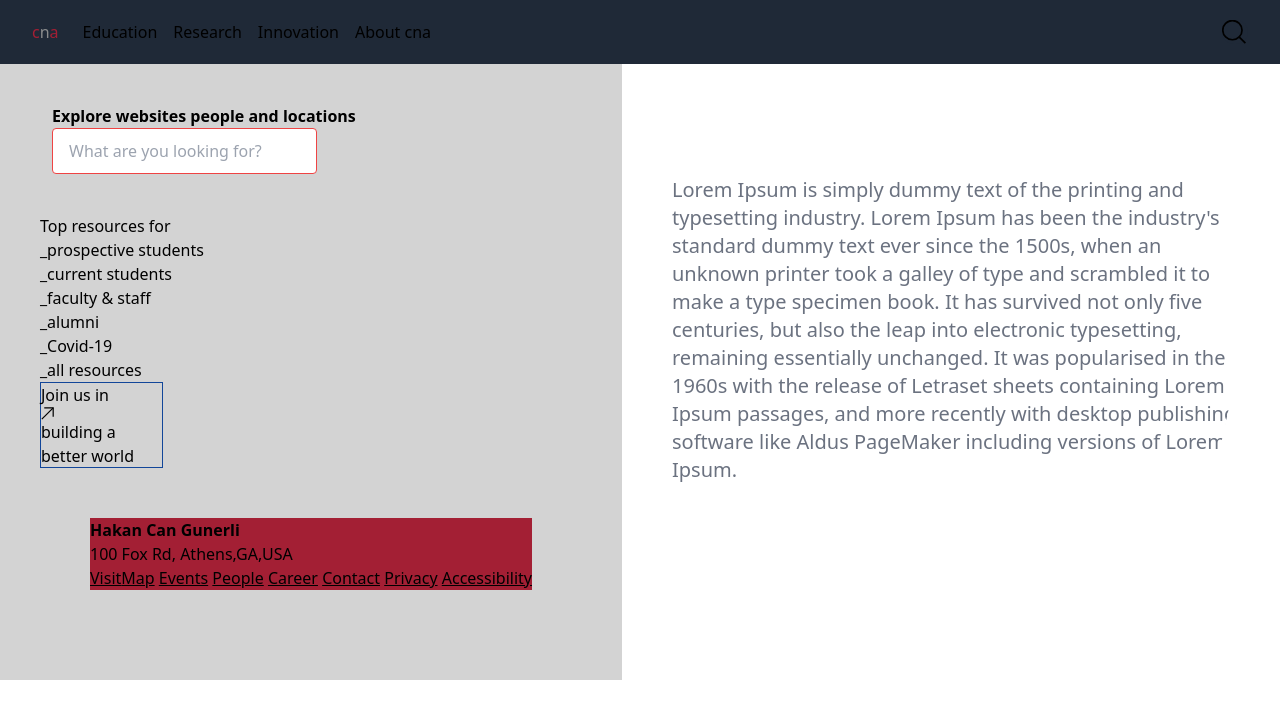
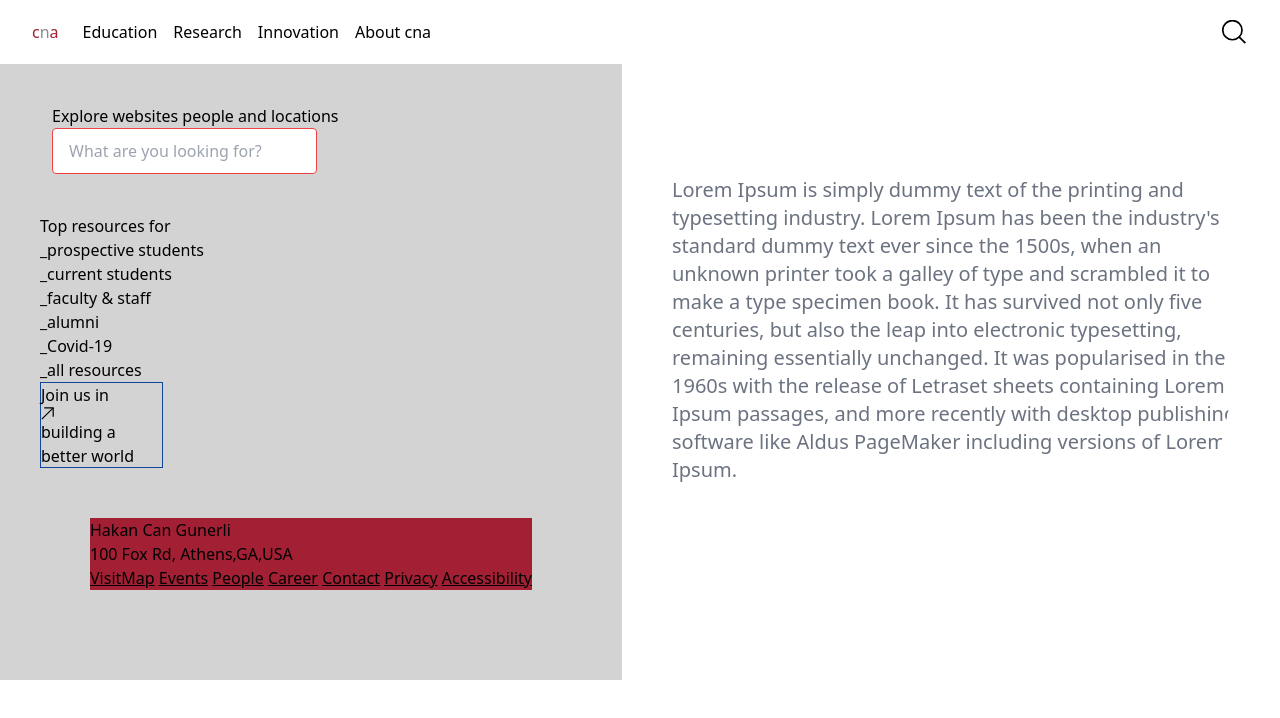
Before and after one commit to 63616e/hakancangunerli.com-old, a Next.js app: page / in a window 1280 px wide. Shown: the top 718 px of the page. Built offline with nearby package versions, Linux system fonts and the light colour scheme.

Commit message:
added stolen font

```diff
--- a/pages/index.js
+++ b/pages/index.js
@@ -19,7 +19,7 @@ const navigation = [
 export default function Home() {
   return (
     <>
-      <Disclosure as="nav" className="bg-gray-800">
+      <Disclosure as="nav" className="bg-white-800">
         {({ open }) => (
           <>
             <div className=" mx-auto px-2 sm:px-6 lg:px-8">
@@ -57,7 +57,7 @@ export default function Home() {
                   {/* Profile dropdown */}
                   <Menu as="div" className="ml-3 relative">
                     <div>
-                      <Menu.Button className="bg-gray-800 flex text-sm rounded-full focus:outline-none focus:ring-2 focus:ring-offset-2 focus:ring-offset-gray-800 focus:ring-white">
+                      <Menu.Button className="bg-white-800 flex text-sm rounded-full focus:outline-none focus:ring-2 focus:ring-offset-2 focus:ring-offset-gray-800 focus:ring-white">
                         <span className="sr-only">Open user menu</span>
                         <svg
                           class="site-nav__search-icon site-nav__search-icon--open"
--- a/styles/globals.css
+++ b/styles/globals.css
@@ -1,9 +1,13 @@
 html,
 body {
+  /* font stolen from MIT, pls change asap */
   padding: 0;
   margin: 0;
-  font-family: -apple-system, BlinkMacSystemFont, Segoe UI, Roboto, Oxygen,
-    Ubuntu, Cantarell, Fira Sans, Droid Sans, Helvetica Neue, sans-serif;
+    font-family: MessinaSans;
+    src: url(/styles/MessinaSansWeb-Regular.woff2) format("embedded-opentype"), url(/styles/MessinaSansWeb-Regular.woff2) format("woff2");
+    font-weight: 200;
+    font-style:normal
+
 }
 
 a {
```
Also changed, not shown: styles/MessinaSansWeb-Regular.woff2 (added).
